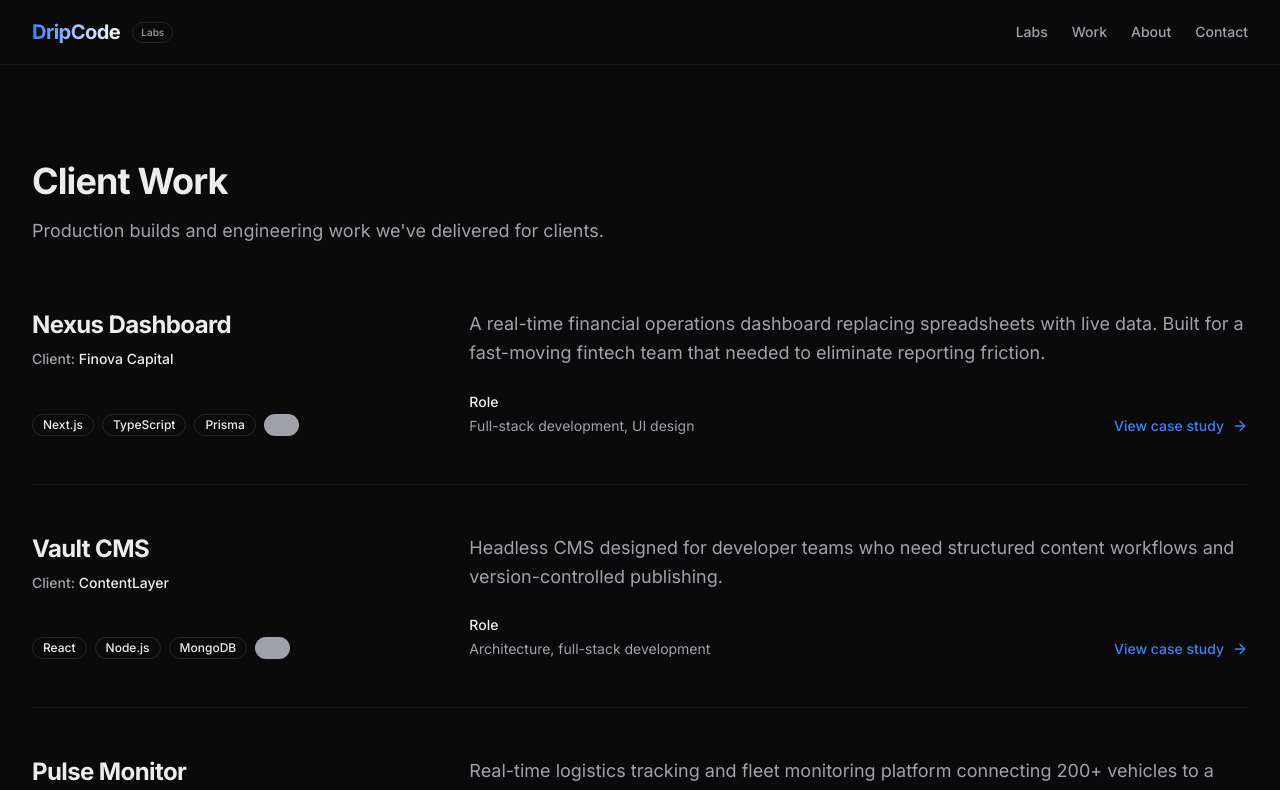
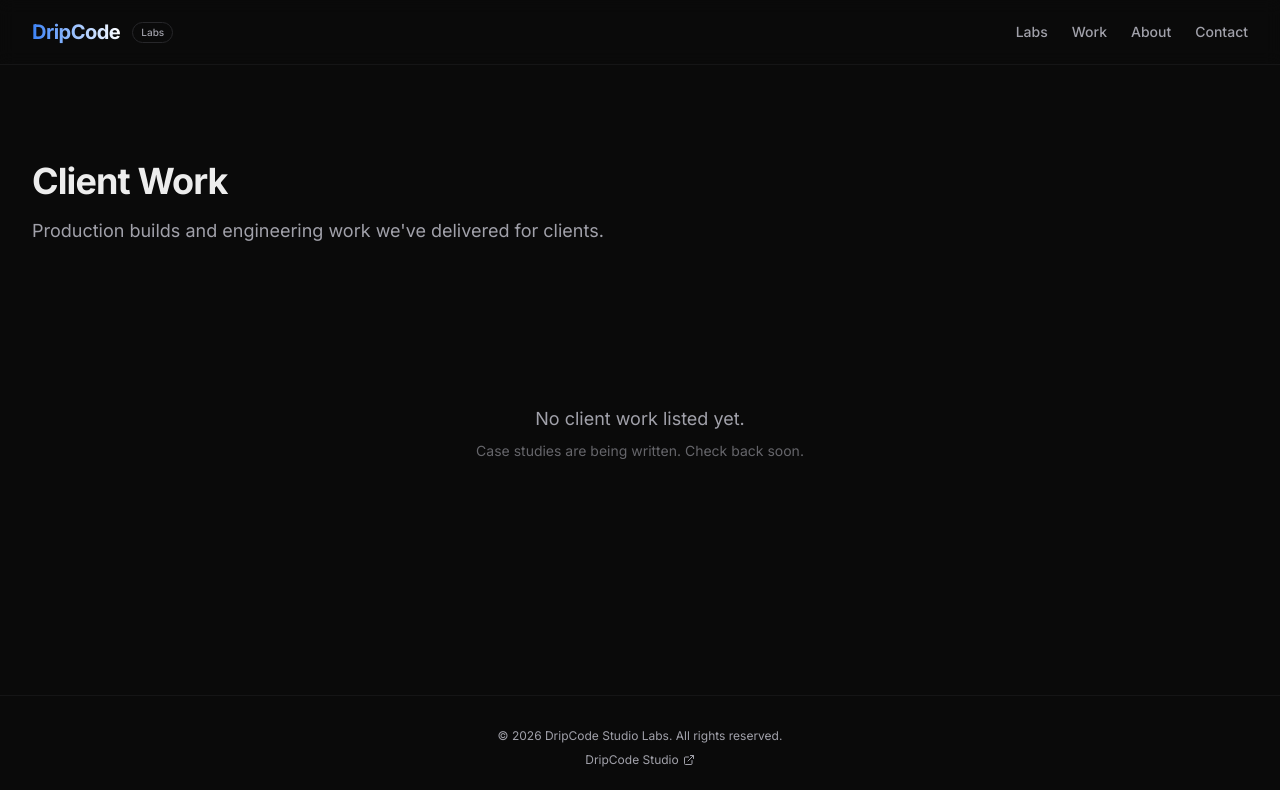
Before and after one commit to DripCode-Studio/dripcode-studio-labs, a Next.js app: page /work in a window 1280 px wide. Shown: the top 790 px of the page. Built offline with nearby package versions, Linux system fonts and the light colour scheme.

Commit message:
feat: update WorkPage to display message when no client work is listed

```diff
--- a/src/app/work/page.tsx
+++ b/src/app/work/page.tsx
@@ -23,11 +23,18 @@ export default function WorkPage() {
           </p>
         </motion.div>
 
-        <WorkGrid>
-          {works.map((project, i) => (
-            <ProjectCard key={project.slug} project={project} index={i} />
-          ))}
-        </WorkGrid>
+        {works.length > 0 ? (
+          <WorkGrid>
+            {works.map((project, i) => (
+              <ProjectCard key={project.slug} project={project} index={i} />
+            ))}
+          </WorkGrid>
+        ) : (
+          <div className="flex flex-col items-center justify-center py-24 text-center">
+            <p className="text-lg text-muted-foreground mb-2">No client work listed yet.</p>
+            <p className="text-sm text-muted-foreground/60">Case studies are being written. Check back soon.</p>
+          </div>
+        )}
       </Section>
     </Layout>
   );
--- a/src/data/work.ts
+++ b/src/data/work.ts
@@ -10,41 +10,4 @@ export interface WorkItem {
   image?: string;
 }
 
-export const works: WorkItem[] = [
-  {
-    slug: "nexus-dashboard",
-    title: "Nexus Dashboard",
-    client: "Finova Capital",
-    description:
-      "A real-time financial operations dashboard replacing spreadsheets with live data. Built for a fast-moving fintech team that needed to eliminate reporting friction.",
-    role: "Full-stack development, UI design",
-    stack: ["Next.js", "TypeScript", "Prisma", "PostgreSQL", "tRPC"],
-    result: "Operations team reduced reporting time by 80%.",
-    year: "2024",
-    image: "https://picsum.photos/seed/nexus/1200/675",
-  },
-  {
-    slug: "vault-cms",
-    title: "Vault CMS",
-    client: "ContentLayer",
-    description:
-      "Headless CMS designed for developer teams who need structured content workflows and version-controlled publishing.",
-    role: "Architecture, full-stack development",
-    stack: ["React", "Node.js", "MongoDB", "Redis", "Docker"],
-    result: "Content publishing velocity increased by 3x.",
-    year: "2024",
-    image: "https://picsum.photos/seed/vault-cms/1200/675",
-  },
-  {
-    slug: "pulse-monitor",
-    title: "Pulse Monitor",
-    client: "StreamLine Logistics",
-    description:
-      "Real-time logistics tracking and fleet monitoring platform connecting 200+ vehicles to a single dispatch interface.",
-    role: "Frontend lead, system design",
-    stack: ["Next.js", "TypeScript", "WebSocket", "Mapbox", "AWS"],
-    result: "Dispatch team cut response time to incidents by 60%.",
-    year: "2023",
-    image: "https://picsum.photos/seed/pulse-monitor/1200/675",
-  },
-];
+export const works: WorkItem[] = [];
```
